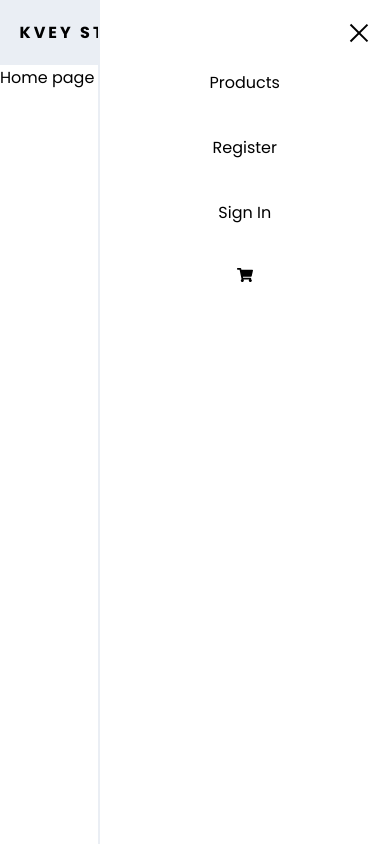
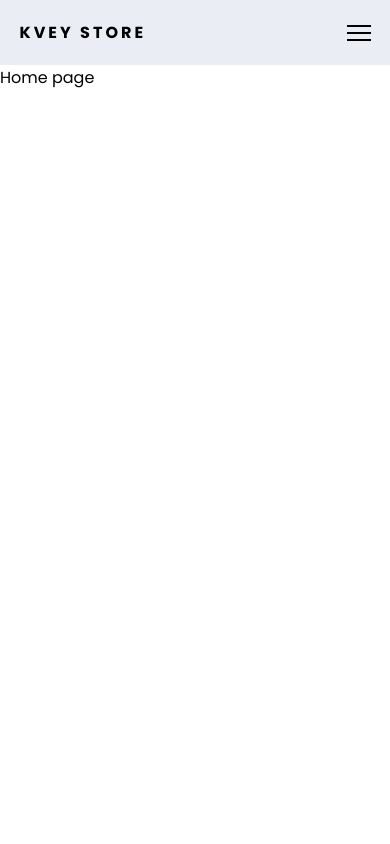
Before and after one commit to kiervz/fake-store, a React (Create React App) app: page / in a window 390 px wide. Built offline with nearby package versions, Linux system fonts and the light colour scheme; the HTML template or start-up script is replaced by a standard one.

Commit message:
fix navbar

```diff
--- a/src/layouts/Navbar.css
+++ b/src/layouts/Navbar.css
@@ -83,6 +83,8 @@ header {
     }
 
     .navbar {
+        visibility: visible;
+        opacity: 1;
         top: 0;
         width: min(75vw, 400px);
         height: 100vh;
@@ -90,19 +92,19 @@ header {
         display: flex;
         flex-direction: column;
         align-items: center;
-        position: absolute;
-        padding: 50px 20px;
-        border-left: 2px solid #EAEEF4;
+        position: fixed;
+        padding: 70px 20px;
+        box-shadow: 0 40px 60px rgba(0, 0, 0, 0.1);
+        transition: 0.5s all cubic-bezier(0.075, 0.82, 0.165, 1);
     }
 
-    .open-menu {
+    .navbar,.open-menu {
         right: 0;
-        transition: 0.5s all cubic-bezier(0.075, 0.82, 0.165, 1);
-        animation: introLoad 0.5s forwards;
     }
 
     .close-menu {
-        display: none;
+        visibility: hidden;
+        opacity: 0;
         right: 0;
     }
 
@@ -111,12 +113,3 @@ header {
         margin: 1rem 0;
     }
 }
-
-@keyframes introLoad {
-    from {
-        clip-path: polygon(100% 0, 100% 0, 100% 100%, 100% 100%);
-    }
-    to {
-        clip-path: polygon(0 0, 100% 0, 100% 100%, 0 100%);
-    }
-}
--- a/src/layouts/Navbar.js
+++ b/src/layouts/Navbar.js
@@ -4,7 +4,7 @@ import { FaShoppingCart } from 'react-icons/fa'
 import './Navbar.css'
 
 const Navbar = () => {
-    const [toggle, setToggle] = useState(true)
+    const [toggle, setToggle] = useState(false)
 
     const menuToggle = () => {
         setToggle(!toggle)
```
